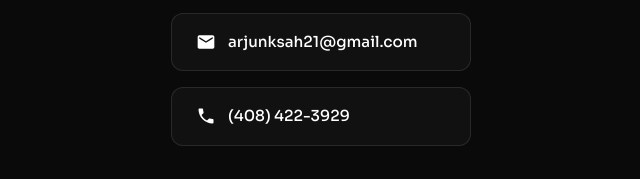
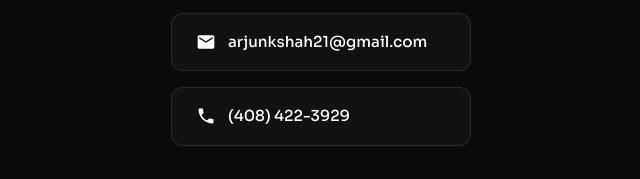
Before and after one commit to arjunkshah12345-hash/portfolio, a plain HTML site: page index.html in a window 1280 px wide. Shown: the part 601-780 px from the top of the page, 319-959 px from the left. Drawn offline with Linux system fonts and the light colour scheme.

Commit message:
Fix email and X URL: arjunkshah21@gmail.com and https://x.com/arjunkshah21

```diff
--- a/index.html
+++ b/index.html
@@ -21,7 +21,7 @@
             </div>
 
             <div class="social-links">
-                <a href="https://x.com/arjunksah21" target="_blank" rel="noopener noreferrer" class="social-link">
+                <a href="https://x.com/arjunkshah21" target="_blank" rel="noopener noreferrer" class="social-link">
                     <svg width="24" height="24" viewBox="0 0 24 24" fill="currentColor">
                         <path d="M18.244 2.25h3.308l-7.227 8.26 8.502 11.24H16.17l-5.214-6.817L4.99 21.75H1.68l7.73-8.835L1.254 2.25H8.08l4.713 6.231zm-1.161 17.52h1.833L7.084 4.126H5.117z"/>
                     </svg>
@@ -42,11 +42,11 @@
                     <span>LinkedIn</span>
                 </a>
 
-                <a href="mailto:arjunksah21@gmail.com" class="social-link">
+                <a href="mailto:arjunkshah21@gmail.com" class="social-link">
                     <svg width="24" height="24" viewBox="0 0 24 24" fill="currentColor">
                         <path d="M20 4H4c-1.1 0-1.99.9-1.99 2L2 18c0 1.1.9 2 2 2h16c1.1 0 2-.9 2-2V6c0-1.1-.9-2-2-2zm0 4l-8 5-8-5V6l8 5 8-5v2z"/>
                     </svg>
-                    <span>arjunksah21@gmail.com</span>
+                    <span>arjunkshah21@gmail.com</span>
                 </a>
 
                 <a href="tel:4084223929" class="social-link">
```
